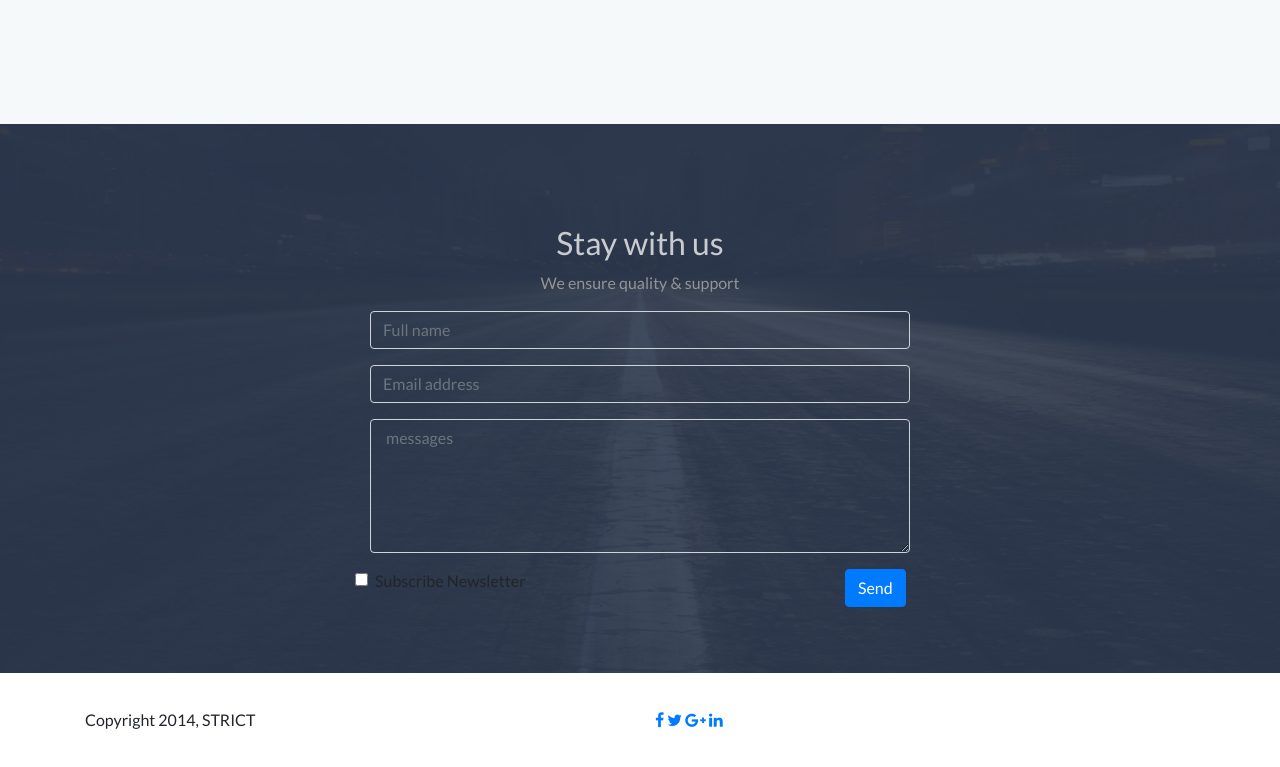
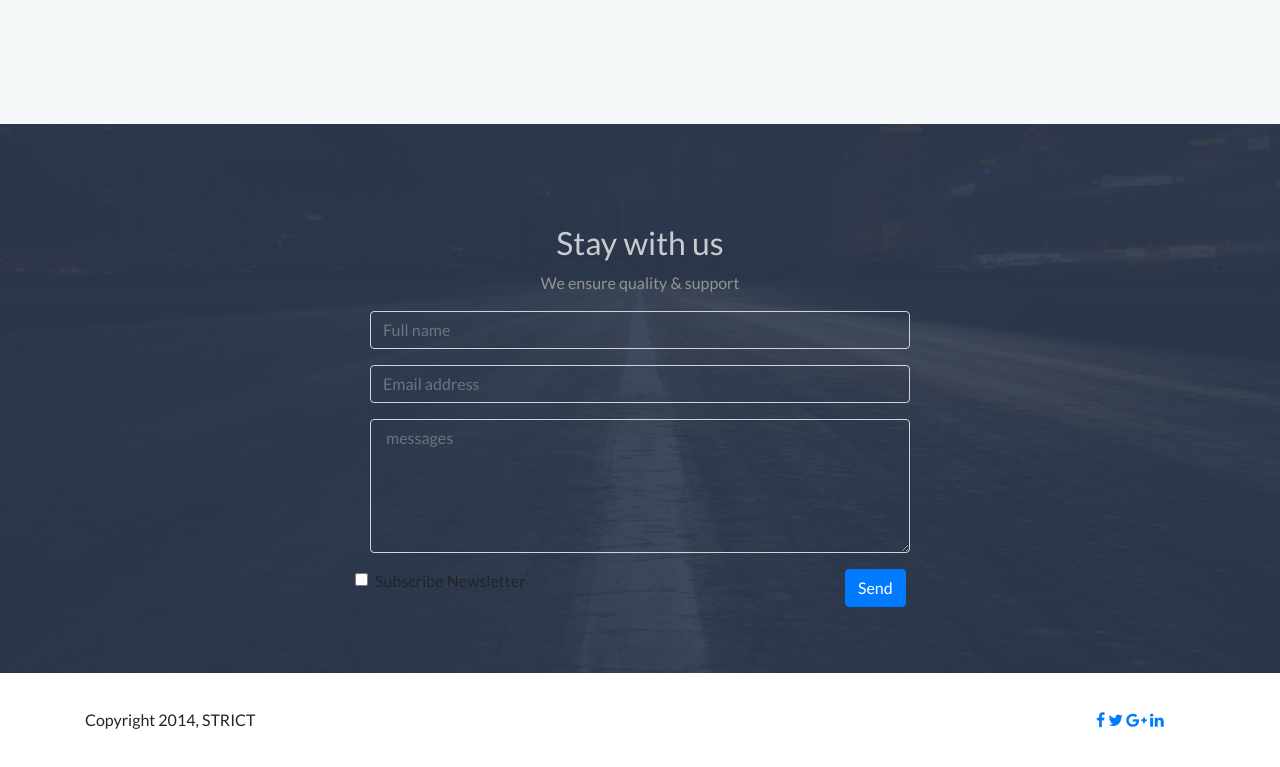
Before and after one commit to ahammedshahan/Strict_1st_bootstrap_project, a plain HTML site: page index.html in a window 1280 px wide. Shown: the part 2170-2937 px from the top of the page. Drawn offline with nearby package versions, Linux system fonts and the light colour scheme; a script that the page names is missing.

Commit message:
Update index.html

```diff
--- a/index.html
+++ b/index.html
@@ -158,10 +158,10 @@
 	<section class="footer">
 		<div class="container">
     	<div class="row">
-        	<div class="col-lg-6 col-md-6 col-sm-6">
+        	<div class="col-lg-6 col-md-6 col-sm-6" >
             	<p>Copyright 2014, STRICT</p>
             </div>
-            <div class="col-lg-6 col-md-6 col-sm-6 social">
+            <div class="col-lg-6 col-md-6 col-sm-6 social" style="padding-left: 40%;">
             	<a href="#"><i class="fa fa-facebook"></i></a>
                 <a href="#"><i class="fa fa-twitter"></i></a>
                <a href="#"><i class="fa fa-google-plus"></i></a>
```
